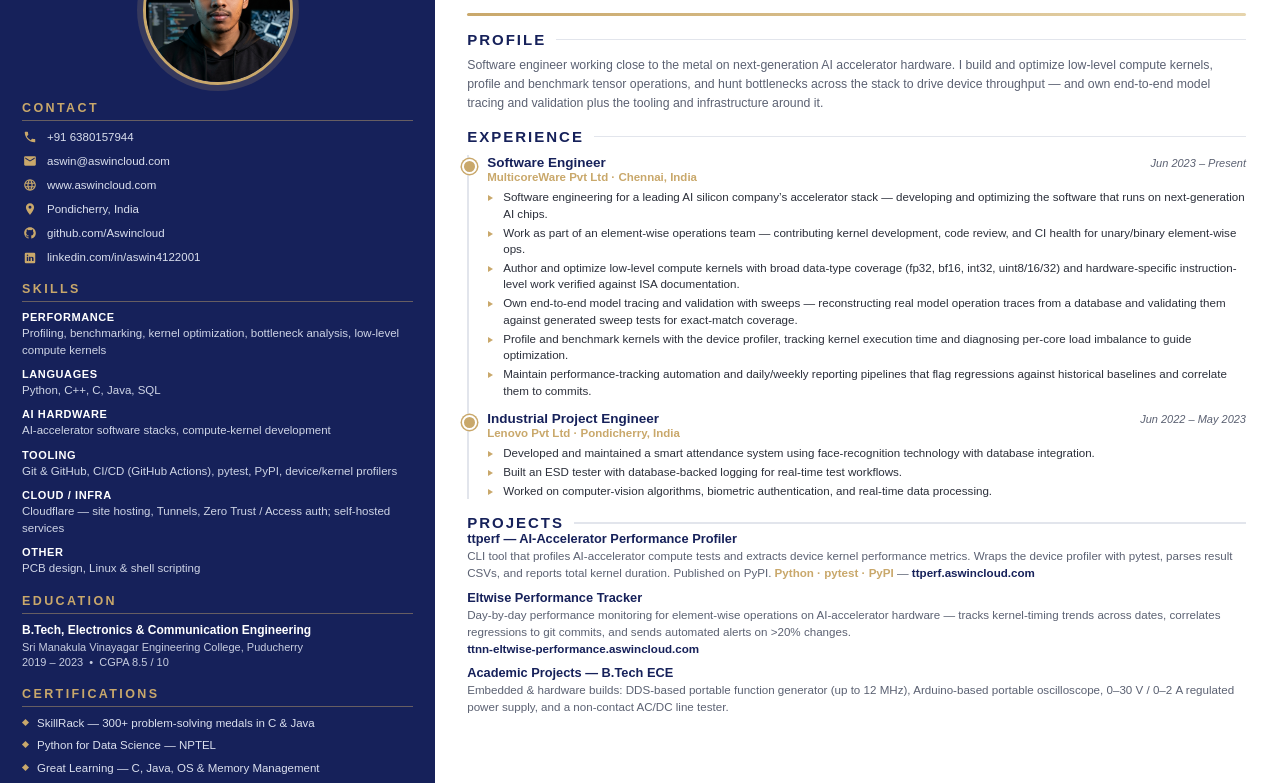
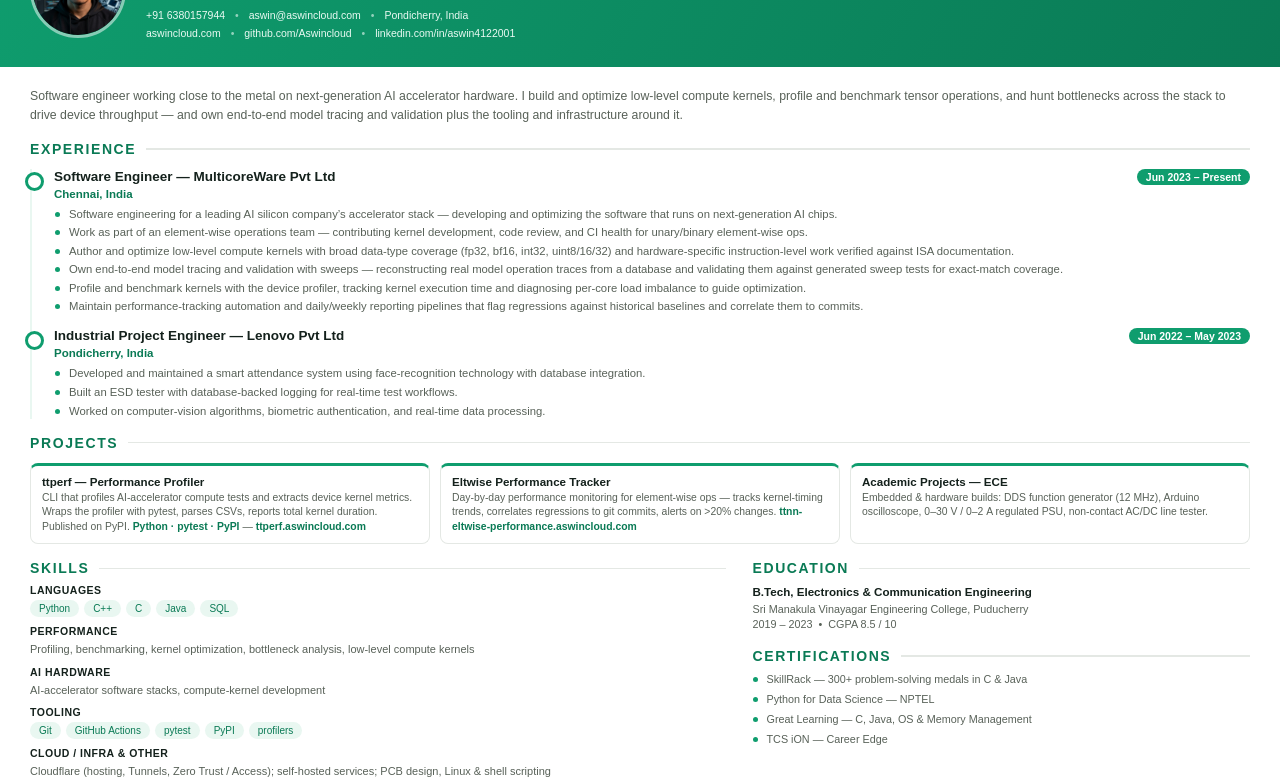
Before and after one commit to Aswincloud/resume, a website: page resume.html in a window 1280 px wide. Shown: the part 87-870 px from the top of the page. Drawn offline with Linux system fonts and the light colour scheme.

Commit message:
design: Design 4 — Timeline-forward

```diff
--- a/resume.html
+++ b/resume.html
@@ -4,151 +4,93 @@
 <meta charset="utf-8" />
 <style>
   :root{
-    --navy:#16215a;
-    --navy-2:#1d2c6e;
-    --gold:#c9a86b;
-    --gold-soft:#e6d4ac;
-    --ink:#2b2f3a;
-    --muted:#5b6172;
-    --line:#e2e5ec;
-    --sidebar:34%;
+    --ink:#14211c;
+    --muted:#586158;
+    --faint:#8a938a;
+    --line:#e4e8e4;
+    --accent:#0f9d6e;
+    --accent-d:#0a7a55;
+    --chip:#e9f7f1;
   }
   *{ box-sizing:border-box; margin:0; padding:0; }
-  html,body{ font-family:"Liberation Sans","Helvetica Neue",Arial,sans-serif; color:var(--ink); }
+  html,body{ font-family:"Liberation Sans","Helvetica Neue",Arial,sans-serif; color:var(--ink); background:#fff; }
   @page{ size:A4; margin:0; }
+  body{ -webkit-print-color-adjust:exact; print-color-adjust:exact; }
+  .page{ min-height:280mm; padding:0 0 20px; }
 
-  /* Split background so the navy sidebar continues onto every printed page */
-  body{
-    -webkit-print-color-adjust:exact; print-color-adjust:exact;
-    background:linear-gradient(to right, var(--navy) 0, var(--navy) var(--sidebar), #ffffff var(--sidebar), #ffffff 100%);
-  }
+  /* header band */
+  .hero{ display:flex; align-items:center; gap:20px; padding:24px 30px; background:linear-gradient(120deg,#0f9d6e 0%, #0a7a55 100%); color:#fff; }
+  .hero .photo{ width:96px; height:96px; border-radius:50%; object-fit:cover; object-position:center 20%; border:3px solid rgba(255,255,255,.5); flex:0 0 96px; }
+  .hero .who{ flex:1; }
+  .hero .name{ font-size:38px; font-weight:800; letter-spacing:1px; line-height:1; }
+  .hero .role{ font-size:13px; font-weight:700; letter-spacing:3px; text-transform:uppercase; color:#d6f5ea; margin-top:7px; }
+  .hero .contact{ font-size:10.5px; color:#eafaf3; line-height:1.7; margin-top:10px; }
+  .hero .contact a{ color:#eafaf3; text-decoration:none; }
+  .hero .contact .sep{ opacity:.6; margin:0 7px; }
 
-  /* The body linear-gradient (not this element) paints the navy sidebar to the
-     page edge, so .page needn't be full-height. Keeping min-height just under
-     the printable area avoids Chromium spilling a blank second page. */
-  .page{ display:grid; grid-template-columns:var(--sidebar) 1fr; min-height:280mm; }
+  .body{ padding:20px 30px 0; }
+  .lead{ font-size:12.3px; line-height:1.55; color:var(--muted); }
 
-  /* ---------------- SIDEBAR ---------------- */
-  .side{ color:#e9ecf5; padding:22px 22px 26px; }
-  .photo-wrap{ display:flex; justify-content:center; margin-bottom:16px; }
-  .photo{
-    width:150px; height:150px; border-radius:50%;
-    object-fit:cover; object-position:center 20%;
-    border:3px solid var(--gold);
-    box-shadow:0 0 0 6px rgba(201,168,107,0.18);
-  }
-  .side h2{
-    font-size:12.5px; letter-spacing:2.4px; text-transform:uppercase;
-    color:var(--gold); font-weight:700; margin:16px 0 8px;
-    padding-bottom:5px; border-bottom:1px solid rgba(201,168,107,0.45);
-  }
-  .side h2:first-of-type{ margin-top:2px; }
-  .contact-row{ display:flex; gap:10px; align-items:center; font-size:11.5px; line-height:1.4; margin:8px 0; color:#dbe0ee; }
-  .contact-row .ic{ width:15px; flex:0 0 15px; display:flex; align-items:center; justify-content:center; }
-  .contact-row .ic svg{ width:14px; height:14px; fill:var(--gold); }
-  .contact-row a{ color:#dbe0ee; text-decoration:none; word-break:break-word; }
-
-  .skill-group{ margin:9px 0; }
-  .skill-group .k{ font-size:11px; font-weight:700; color:#fff; text-transform:uppercase; letter-spacing:.6px; }
-  .skill-group .v{ font-size:11.5px; color:#cfd5e6; line-height:1.5; margin-top:2px; }
-
-  .edu-block{ margin:8px 0; }
-  .edu-block .d{ font-size:12px; font-weight:700; color:#fff; line-height:1.35; }
-  .edu-block .s{ font-size:11px; color:#c7cde0; line-height:1.4; margin-top:2px; }
-
-  .cert{ font-size:11.5px; color:#dbe0ee; line-height:1.45; margin:6px 0; padding-left:15px; position:relative; }
-  .cert::before{ content:""; position:absolute; left:1px; top:5px; width:5px; height:5px; background:var(--gold); transform:rotate(45deg); }
-
-  /* ---------------- MAIN ---------------- */
-  .main{ padding:22px 34px 22px 32px; }
-  .name{ font-size:38px; font-weight:800; color:var(--navy); letter-spacing:1px; line-height:1; }
-  .role{ font-size:14.5px; font-weight:700; color:var(--gold); letter-spacing:3px; text-transform:uppercase; margin-top:8px; }
-  .rule{ height:3px; background:linear-gradient(to right,var(--gold),var(--gold-soft)); width:100%; margin:16px 0 4px; border-radius:2px; }
-
-  .sec{ margin-top:15px; }
-  .sec-title{ font-size:15px; font-weight:800; color:var(--navy); text-transform:uppercase; letter-spacing:2px; display:flex; align-items:center; gap:10px; }
+  .sec{ margin-top:16px; }
+  .sec-title{ font-size:14px; font-weight:800; color:var(--accent-d); text-transform:uppercase; letter-spacing:1.6px; display:flex; align-items:center; gap:10px; }
   .sec-title::after{ content:""; flex:1; height:1.5px; background:var(--line); }
 
-  .summary{ font-size:12.3px; line-height:1.55; color:var(--muted); margin-top:8px; }
+  /* timeline */
+  .tl{ margin-top:12px; padding-left:22px; border-left:2px solid var(--chip); }
+  .job{ position:relative; margin-bottom:14px; }
+  .job::before{ content:""; position:absolute; left:-29px; top:3px; width:13px; height:13px; border-radius:50%; background:#fff; border:3px solid var(--accent); }
+  .job .h{ display:flex; justify-content:space-between; align-items:baseline; gap:12px; flex-wrap:wrap; }
+  .job .title{ font-size:13.5px; font-weight:800; color:var(--ink); }
+  .job .meta{ font-size:10.5px; color:#fff; background:var(--accent); border-radius:999px; padding:2px 9px; white-space:nowrap; font-weight:600; }
+  .job .sub{ font-size:11.5px; color:var(--accent-d); font-weight:700; margin:3px 0 6px; }
+  ul.pts{ list-style:none; }
+  ul.pts li{ font-size:11.3px; line-height:1.42; color:var(--muted); padding-left:15px; position:relative; margin:2.5px 0; }
+  ul.pts li::before{ content:""; position:absolute; left:1px; top:6px; width:5px; height:5px; border-radius:50%; background:var(--accent); }
 
-  /* timeline */
-  .tl{ margin-top:10px; padding-left:18px; border-left:2px solid var(--line); }
-  .job{ position:relative; margin-bottom:12px; }
-  .job::before{
-    content:""; position:absolute; left:-25px; top:4px;
-    width:11px; height:11px; border-radius:50%; background:var(--gold);
-    border:2px solid #fff; box-shadow:0 0 0 1.5px var(--gold);
-  }
-  .job .h{ display:flex; justify-content:space-between; align-items:baseline; gap:12px; flex-wrap:wrap; }
-  .job .title{ font-size:13.5px; font-weight:800; color:var(--navy); }
-  .job .meta{ font-size:11px; color:var(--muted); font-style:italic; white-space:nowrap; }
-  .job .sub{ font-size:11.5px; color:var(--gold); font-weight:700; margin:1px 0 6px; }
-  ul.pts{ list-style:none; margin:4px 0 0; }
-  ul.pts li{ font-size:11.6px; line-height:1.42; color:var(--ink); padding-left:16px; position:relative; margin:2.5px 0; }
-  ul.pts li::before{ content:""; position:absolute; left:1px; top:6px; width:0; height:0; border-style:solid; border-width:3.5px 0 3.5px 5.5px; border-color:transparent transparent transparent var(--gold); }
+  /* projects as cards */
+  .cards{ display:grid; grid-template-columns:1fr 1fr 1fr; gap:10px; margin-top:12px; }
+  .card{ border:1px solid var(--line); border-top:3px solid var(--accent); border-radius:8px; padding:9px 11px; }
+  .card .title{ font-size:11.6px; font-weight:800; color:var(--ink); }
+  .card .desc{ font-size:10.4px; line-height:1.4; color:var(--muted); margin-top:3px; }
+  .card .desc .stack{ color:var(--accent-d); font-weight:600; }
+  .card .desc a{ color:var(--accent-d); text-decoration:none; font-weight:600; }
 
-  .proj{ margin-bottom:8px; }
-  .proj .title{ font-size:12.8px; font-weight:800; color:var(--navy); }
-  .proj .desc{ font-size:11.6px; line-height:1.45; color:var(--muted); margin-top:2px; }
-  .proj .desc .stack{ color:var(--gold); font-weight:600; }
-  .proj .desc a{ color:var(--navy); text-decoration:none; font-weight:600; }
+  /* bottom grid: skills + education/certs */
+  .grid{ display:grid; grid-template-columns:1.4fr 1fr; gap:26px; margin-top:16px; }
+  .skill-group{ margin:8px 0; }
+  .skill-group .k{ font-size:10.5px; font-weight:800; color:var(--ink); text-transform:uppercase; letter-spacing:.5px; margin-bottom:4px; }
+  .tags{ display:flex; flex-wrap:wrap; gap:5px; }
+  .tag{ font-size:10px; color:var(--accent-d); background:var(--chip); border-radius:999px; padding:3px 9px; }
+  .skill-group .v{ font-size:11px; color:var(--muted); line-height:1.5; }
+  .edu .d{ font-size:11.6px; font-weight:800; color:var(--ink); line-height:1.35; }
+  .edu .s{ font-size:10.8px; color:var(--muted); line-height:1.4; margin-top:2px; }
+  .cert{ font-size:10.8px; color:var(--muted); line-height:1.4; margin:5px 0; padding-left:14px; position:relative; }
+  .cert::before{ content:""; position:absolute; left:1px; top:5px; width:5px; height:5px; border-radius:50%; background:var(--accent); }
 </style>
 </head>
 <body>
   <div class="page">
-    <!-- ============ SIDEBAR ============ -->
-    <aside class="side">
-      <div class="photo-wrap"><img class="photo" src="photo.jpg" alt="Aswin" /></div>
+    <div class="hero">
+      <img class="photo" src="photo.jpg" alt="Aswin" />
+      <div class="who">
+        <div class="name">ASWIN</div>
+        <div class="role">Software Engineer</div>
+        <div class="contact">
+          +91 6380157944 <span class="sep">•</span> <a href="mailto:aswin@aswincloud.com">aswin@aswincloud.com</a> <span class="sep">•</span> Pondicherry, India<br/>
+          <a href="https://www.aswincloud.com">aswincloud.com</a> <span class="sep">•</span> <a href="https://github.com/Aswincloud">github.com/Aswincloud</a> <span class="sep">•</span> <a href="https://linkedin.com/in/aswin4122001">linkedin.com/in/aswin4122001</a>
+        </div>
+      </div>
+    </div>
 
-      <h2>Contact</h2>
-      <div class="contact-row"><span class="ic"><svg viewBox="0 0 24 24"><path d="M6.6 10.8c1.4 2.8 3.8 5.1 6.6 6.6l2.2-2.2c.3-.3.7-.4 1-.2 1.1.4 2.3.6 3.6.6.6 0 1 .4 1 1V20c0 .6-.4 1-1 1C10.6 21 3 13.4 3 4c0-.6.4-1 1-1h3.5c.6 0 1 .4 1 1 0 1.2.2 2.4.6 3.6.1.4 0 .8-.3 1z"/></svg></span><span>+91 6380157944</span></div>
-      <div class="contact-row"><span class="ic"><svg viewBox="0 0 24 24"><path d="M20 4H4c-1.1 0-2 .9-2 2v12c0 1.1.9 2 2 2h16c1.1 0 2-.9 2-2V6c0-1.1-.9-2-2-2zm0 4l-8 5-8-5V6l8 5 8-5z"/></svg></span><a href="mailto:aswin@aswincloud.com">aswin@aswincloud.com</a></div>
-      <div class="contact-row"><span class="ic"><svg viewBox="0 0 24 24"><path d="M12 2a10 10 0 100 20 10 10 0 000-20zm6.9 6h-2.9a15.7 15.7 0 00-1.4-3.6A8 8 0 0118.9 8zM12 4c.8 1.2 1.4 2.5 1.8 4h-3.6c.4-1.5 1-2.8 1.8-4zM4.3 14a8 8 0 010-4h3.3a16.6 16.6 0 000 4H4.3zm.8 2h2.9c.4 1.3.8 2.5 1.4 3.6A8 8 0 015.1 16zM8 8H5.1a8 8 0 014.3-3.6C8.8 5.5 8.4 6.7 8 8zm4 12c-.8-1.2-1.4-2.5-1.8-4h3.6c-.4 1.5-1 2.8-1.8 4zm2.3-6H9.7a14.6 14.6 0 010-4h4.6a14.6 14.6 0 010 4zm.3 5.6c.6-1.1 1-2.3 1.4-3.6h2.9a8 8 0 01-4.3 3.6zM16.4 14a16.6 16.6 0 000-4h3.3a8 8 0 010 4h-3.3z"/></svg></span><a href="https://www.aswincloud.com">www.aswincloud.com</a></div>
-      <div class="contact-row"><span class="ic"><svg viewBox="0 0 24 24"><path d="M12 2C8.1 2 5 5.1 5 9c0 5.2 7 13 7 13s7-7.8 7-13c0-3.9-3.1-7-7-7zm0 9.5A2.5 2.5 0 1112 6.5a2.5 2.5 0 010 5z"/></svg></span><span>Pondicherry, India</span></div>
-      <div class="contact-row"><span class="ic"><svg viewBox="0 0 24 24"><path d="M12 2C6.5 2 2 6.5 2 12c0 4.4 2.9 8.2 6.8 9.5.5.1.7-.2.7-.5v-1.7c-2.8.6-3.4-1.3-3.4-1.3-.5-1.2-1.1-1.5-1.1-1.5-.9-.6.1-.6.1-.6 1 .1 1.5 1 1.5 1 .9 1.5 2.3 1.1 2.9.8.1-.6.3-1.1.6-1.3-2.2-.3-4.6-1.1-4.6-4.9 0-1.1.4-2 1-2.7-.1-.3-.4-1.3.1-2.7 0 0 .8-.3 2.7 1a9.4 9.4 0 015 0c1.9-1.3 2.7-1 2.7-1 .5 1.4.2 2.4.1 2.7.6.7 1 1.6 1 2.7 0 3.8-2.3 4.6-4.6 4.9.4.3.7.9.7 1.8v2.7c0 .3.2.6.7.5A10 10 0 0022 12c0-5.5-4.5-10-10-10z"/></svg></span><a href="https://github.com/Aswincloud">github.com/Aswincloud</a></div>
-      <div class="contact-row"><span class="ic"><svg viewBox="0 0 24 24"><path d="M19 3H5a2 2 0 00-2 2v14a2 2 0 002 2h14a2 2 0 002-2V5a2 2 0 00-2-2zM9 17H6.5v-7H9v7zM7.7 8.7a1.4 1.4 0 110-2.8 1.4 1.4 0 010 2.8zM18 17h-2.5v-3.6c0-.9 0-2-1.2-2s-1.4 1-1.4 1.9V17H10.4v-7h2.4v1h.1c.3-.6 1.1-1.2 2.3-1.2 2.5 0 2.9 1.6 2.9 3.7V17z"/></svg></span><a href="https://linkedin.com/in/aswin4122001">linkedin.com/in/aswin4122001</a></div>
-
-      <h2>Skills</h2>
-      <div class="skill-group"><div class="k">Performance</div><div class="v">Profiling, benchmarking, kernel optimization, bottleneck analysis, low-level compute kernels</div></div>
-      <div class="skill-group"><div class="k">Languages</div><div class="v">Python, C++, C, Java, SQL</div></div>
-      <div class="skill-group"><div class="k">AI Hardware</div><div class="v">AI-accelerator software stacks, compute-kernel development</div></div>
-      <div class="skill-group"><div class="k">Tooling</div><div class="v">Git &amp; GitHub, CI/CD (GitHub Actions), pytest, PyPI, device/kernel profilers</div></div>
-      <div class="skill-group"><div class="k">Cloud / Infra</div><div class="v">Cloudflare — site hosting, Tunnels, Zero Trust / Access auth; self-hosted services</div></div>
-      <div class="skill-group"><div class="k">Other</div><div class="v">PCB design, Linux &amp; shell scripting</div></div>
-
-      <h2>Education</h2>
-      <div class="edu-block">
-        <div class="d">B.Tech, Electronics &amp; Communication Engineering</div>
-        <div class="s">Sri Manakula Vinayagar Engineering College, Puducherry<br/>2019 – 2023 &nbsp;•&nbsp; CGPA 8.5 / 10</div>
-      </div>
-
-      <h2>Certifications</h2>
-      <div class="cert">SkillRack — 300+ problem-solving medals in C &amp; Java</div>
-      <div class="cert">Python for Data Science — NPTEL</div>
-      <div class="cert">Great Learning — C, Java, OS &amp; Memory Management</div>
-      <div class="cert">TCS iON — Career Edge</div>
-    </aside>
-
-    <!-- ============ MAIN ============ -->
-    <main class="main">
-      <div class="name">ASWIN</div>
-      <div class="role">Software Engineer</div>
-      <div class="rule"></div>
-
-      <div class="sec">
-        <div class="sec-title">Profile</div>
-        <p class="summary">Software engineer working close to the metal on next-generation AI accelerator hardware. I build and optimize low-level compute kernels, profile and benchmark tensor operations, and hunt bottlenecks across the stack to drive device throughput — and own end-to-end model tracing and validation plus the tooling and infrastructure around it.</p>
-      </div>
+    <div class="body">
+      <p class="lead">Software engineer working close to the metal on next-generation AI accelerator hardware. I build and optimize low-level compute kernels, profile and benchmark tensor operations, and hunt bottlenecks across the stack to drive device throughput — and own end-to-end model tracing and validation plus the tooling and infrastructure around it.</p>
 
       <div class="sec">
         <div class="sec-title">Experience</div>
         <div class="tl">
           <div class="job">
-            <div class="h">
-              <span class="title">Software Engineer</span>
-              <span class="meta">Jun 2023 – Present</span>
-            </div>
-            <div class="sub">MulticoreWare Pvt Ltd · Chennai, India</div>
+            <div class="h"><span class="title">Software Engineer — MulticoreWare Pvt Ltd</span><span class="meta">Jun 2023 – Present</span></div>
+            <div class="sub">Chennai, India</div>
             <ul class="pts">
               <li>Software engineering for a leading AI silicon company’s accelerator stack — developing and optimizing the software that runs on next-generation AI chips.</li>
               <li>Work as part of an element-wise operations team — contributing kernel development, code review, and CI health for unary/binary element-wise ops.</li>
@@ -159,11 +101,8 @@
             </ul>
           </div>
           <div class="job">
-            <div class="h">
-              <span class="title">Industrial Project Engineer</span>
-              <span class="meta">Jun 2022 – May 2023</span>
-            </div>
-            <div class="sub">Lenovo Pvt Ltd · Pondicherry, India</div>
+            <div class="h"><span class="title">Industrial Project Engineer — Lenovo Pvt Ltd</span><span class="meta">Jun 2022 – May 2023</span></div>
+            <div class="sub">Pondicherry, India</div>
             <ul class="pts">
               <li>Developed and maintained a smart attendance system using face-recognition technology with database integration.</li>
               <li>Built an ESD tester with database-backed logging for real-time test workflows.</li>
@@ -175,20 +114,44 @@
 
       <div class="sec">
         <div class="sec-title">Projects</div>
-        <div class="proj">
-          <div class="title">ttperf — AI-Accelerator Performance Profiler</div>
-          <div class="desc">CLI tool that profiles AI-accelerator compute tests and extracts device kernel performance metrics. Wraps the device profiler with pytest, parses result CSVs, and reports total kernel duration. Published on PyPI. <span class="stack">Python · pytest · PyPI</span> — <a href="https://ttperf.aswincloud.com">ttperf.aswincloud.com</a></div>
-        </div>
-        <div class="proj">
-          <div class="title">Eltwise Performance Tracker</div>
-          <div class="desc">Day-by-day performance monitoring for element-wise operations on AI-accelerator hardware — tracks kernel-timing trends across dates, correlates regressions to git commits, and sends automated alerts on &gt;20% changes.<br/><a href="https://ttnn-eltwise-performance.aswincloud.com">ttnn-eltwise-performance.aswincloud.com</a></div>
-        </div>
-        <div class="proj">
-          <div class="title">Academic Projects — B.Tech ECE</div>
-          <div class="desc">Embedded &amp; hardware builds: DDS-based portable function generator (up to 12&nbsp;MHz), Arduino-based portable oscilloscope, 0–30&nbsp;V / 0–2&nbsp;A regulated power supply, and a non-contact AC/DC line tester.</div>
+        <div class="cards">
+          <div class="card">
+            <div class="title">ttperf — Performance Profiler</div>
+            <div class="desc">CLI that profiles AI-accelerator compute tests and extracts device kernel metrics. Wraps the profiler with pytest, parses CSVs, reports total kernel duration. Published on PyPI. <span class="stack">Python · pytest · PyPI</span> — <a href="https://ttperf.aswincloud.com">ttperf.aswincloud.com</a></div>
+          </div>
+          <div class="card">
+            <div class="title">Eltwise Performance Tracker</div>
+            <div class="desc">Day-by-day performance monitoring for element-wise ops — tracks kernel-timing trends, correlates regressions to git commits, alerts on &gt;20% changes. <a href="https://ttnn-eltwise-performance.aswincloud.com">ttnn-eltwise-performance.aswincloud.com</a></div>
+          </div>
+          <div class="card">
+            <div class="title">Academic Projects — ECE</div>
+            <div class="desc">Embedded &amp; hardware builds: DDS function generator (12&nbsp;MHz), Arduino oscilloscope, 0–30&nbsp;V / 0–2&nbsp;A regulated PSU, non-contact AC/DC line tester.</div>
+          </div>
         </div>
       </div>
-    </main>
+
+      <div class="grid">
+        <div>
+          <div class="sec-title">Skills</div>
+          <div class="skill-group" style="margin-top:8px;"><div class="k">Languages</div><div class="tags"><span class="tag">Python</span><span class="tag">C++</span><span class="tag">C</span><span class="tag">Java</span><span class="tag">SQL</span></div></div>
+          <div class="skill-group"><div class="k">Performance</div><div class="v">Profiling, benchmarking, kernel optimization, bottleneck analysis, low-level compute kernels</div></div>
+          <div class="skill-group"><div class="k">AI Hardware</div><div class="v">AI-accelerator software stacks, compute-kernel development</div></div>
+          <div class="skill-group"><div class="k">Tooling</div><div class="tags"><span class="tag">Git</span><span class="tag">GitHub Actions</span><span class="tag">pytest</span><span class="tag">PyPI</span><span class="tag">profilers</span></div></div>
+          <div class="skill-group"><div class="k">Cloud / Infra &amp; Other</div><div class="v">Cloudflare (hosting, Tunnels, Zero Trust / Access); self-hosted services; PCB design, Linux &amp; shell scripting</div></div>
+        </div>
+        <div>
+          <div class="sec-title">Education</div>
+          <div class="edu" style="margin-top:8px;"><div class="d">B.Tech, Electronics &amp; Communication Engineering</div><div class="s">Sri Manakula Vinayagar Engineering College, Puducherry<br/>2019 – 2023 &nbsp;•&nbsp; CGPA 8.5 / 10</div></div>
+          <div class="sec-title" style="margin-top:16px;">Certifications</div>
+          <div style="margin-top:8px;">
+            <div class="cert">SkillRack — 300+ problem-solving medals in C &amp; Java</div>
+            <div class="cert">Python for Data Science — NPTEL</div>
+            <div class="cert">Great Learning — C, Java, OS &amp; Memory Management</div>
+            <div class="cert">TCS iON — Career Edge</div>
+          </div>
+        </div>
+      </div>
+    </div>
   </div>
 </body>
 </html>
```
